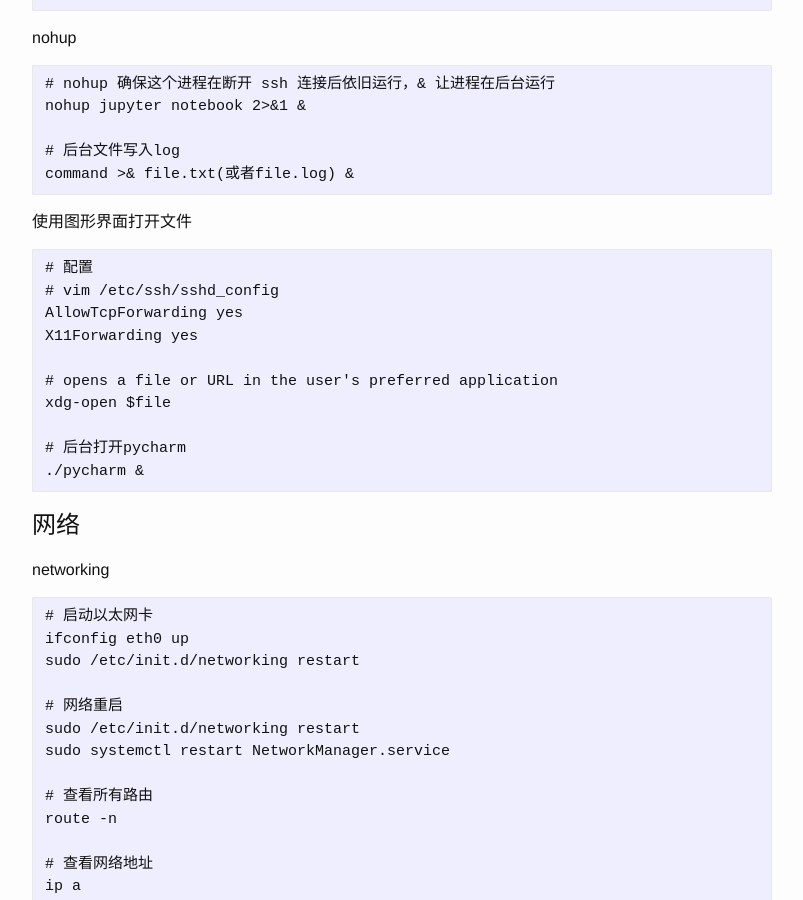
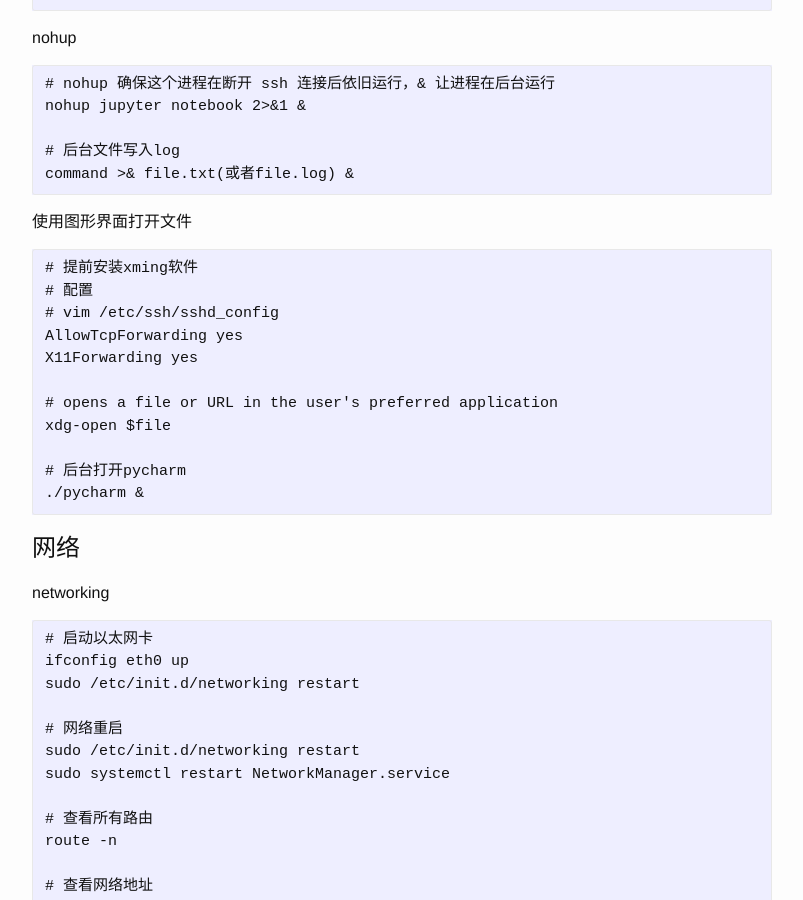
Before and after one commit to josephstalin117/josephstalin117.github.io, a Jekyll site: the page built from _posts/2016-04-04-linux.markdown, in a window 1280 px wide and 900 px high, scrolled down 11507 px. Shown: the whole window, without its empty margins (238-1041 px from the left). Built offline with Jekyll 4.4.1, drawn with Linux system fonts in a browser that asks for light colours.

Commit message:
update xming

````diff
--- a/_posts/2016-04-04-linux.markdown
+++ b/_posts/2016-04-04-linux.markdown
@@ -548,6 +548,7 @@ command >& file.txt(或者file.log) &
 
 使用图形界面打开文件
 ```
+# 提前安装xming软件
 # 配置
 # vim /etc/ssh/sshd_config
 AllowTcpForwarding yes
````
